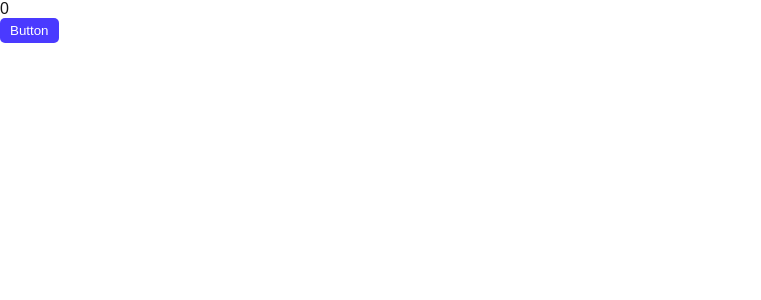
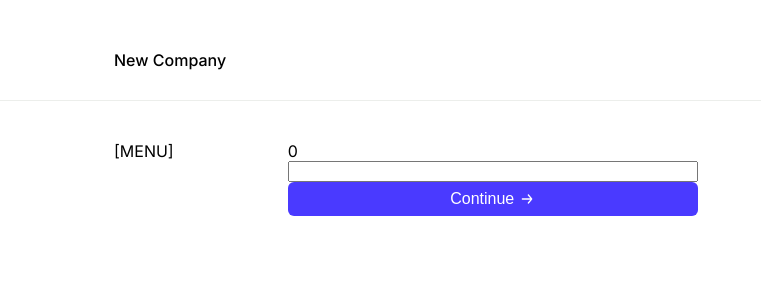
Before and after one commit to nimbomx/technical-challenge-next, a Next.js app: page / in a window 1280 px wide. Shown: the top 300 px of the page, without its empty margins (0-761 px from the left). Built offline with nearby package versions, Linux system fonts and the light colour scheme.

Commit message:
Main Structure

```diff
--- a/src/app/globals.css
+++ b/src/app/globals.css
@@ -1,42 +1,36 @@
 :root {
   --background: #ffffff;
-  --foreground: #171717;
+  --foreground: #000;
+  --primary-color: #4A3AFF;
+  --space: 34px;
+}
+@media (min-width: 768px) {
+  :root{
+      --space: 114px;
+  }
 }
 
 @media (prefers-color-scheme: dark) {
   :root {
-    --background: #0a0a0a;
-    --foreground: #ededed;
+      --background: #2e2d2d;
+      --foreground: #ededed;
   }
 }
 
-html,
-body {
-  max-width: 100vw;
-  overflow-x: hidden;
-}
-
-body {
+html, body {
+  padding: 0;
+  margin: 0;
   color: var(--foreground);
   background: var(--background);
-  font-family: Arial, Helvetica, sans-serif;
+  font-family: "Inter", system-ui;
+  font-optical-sizing: auto;
   -webkit-font-smoothing: antialiased;
   -moz-osx-font-smoothing: grayscale;
-}
-
-* {
-  box-sizing: border-box;
-  padding: 0;
-  margin: 0;
-}
-
-a {
-  color: inherit;
-  text-decoration: none;
+  font-size: 16px;
 }
 
 @media (prefers-color-scheme: dark) {
   html {
-    color-scheme: dark;
+      color-scheme: dark;
   }
 }
--- a/src/app/layout.tsx
+++ b/src/app/layout.tsx
@@ -1,22 +1,19 @@
 import type { Metadata } from "next";
-import localFont from "next/font/local";
 import "./globals.css";
 import StyledComponentsRegistry from "@/lib/registry";
+import { Inter } from "next/font/google";
+import { Main } from "@/components/Main";
+import { Header } from "@/components/Header";
 
-const geistSans = localFont({
-  src: "./fonts/GeistVF.woff",
-  variable: "--font-geist-sans",
-  weight: "100 900",
-});
-const geistMono = localFont({
-  src: "./fonts/GeistMonoVF.woff",
-  variable: "--font-geist-mono",
-  weight: "100 900",
+const inter = Inter({
+  subsets: ["latin"],
+  display: "swap",
+  variable: "--font-inter",
 });
 
 export const metadata: Metadata = {
-  title: "Create Next App",
-  description: "Generated by create next app",
+  title: "Technical Challenge",
+  description: "Next / React",
 };
 
 export default function RootLayout({
@@ -26,9 +23,12 @@ export default function RootLayout({
 }>) {
   return (
     <html lang="en">
-      <body className={`${geistSans.variable} ${geistMono.variable}`}>
+      <body className={`${inter.variable}`}>
         <StyledComponentsRegistry>
-          {children}
+          <Header>New Company</Header>
+          <Main>
+            {children}
+          </Main>
         </StyledComponentsRegistry>
       </body>
     </html>
--- a/src/app/page.tsx
+++ b/src/app/page.tsx
@@ -1,16 +1,32 @@
 'use client'
 
-import { Button } from "@/components/Button";
+import { ContinueButton } from "@/components/ContinueButton";
+import { Loader } from "@/components/Loader";
 import useFormStore from "@/stores/form.store";
+import { useEffect, useState } from "react";
 
 
 export default function Home() {
+  const [isMounted, setIsMounted] = useState(false);
   const count = useFormStore( state => state.count )
   const increment = useFormStore( state => state.increment )
+
+  useEffect(() => {
+    setIsMounted(true);
+  }, []);
+
+  if (!isMounted) {
+    return <Loader>Loading...</Loader>;
+  }
+
   return (
-    <div>
-      <div>{count}</div>
-      <Button onClick={increment}>Button</Button>
-    </div>
+    <>
+      <aside>[MENU]</aside>
+      <article style={{flex:1, display:"flex", flexDirection:"column", maxWidth: "410px"}}>
+        <div>{count}</div>
+        <input type="text" />
+        <ContinueButton onClick={increment} />
+      </article>
+    </>
   );
 }
--- a/src/components/Button.ts
+++ b/src/components/Button.ts
@@ -2,10 +2,17 @@
 import styled from "styled-components";
 
 export const Button = styled.button`
-    background-color: #4A3AFF;
+    background-color: var(--primary-color);
     color: white;
     border: none;
-    border-radius: 5px;
+    font-size: 1em;
+    justify-content: center;
+    align-items: center;
+    gap: 5px;
+    height: 34px;
+    display: flex;
+    font-weight: 400;
+    border-radius: 6px;
     padding-top: 5px;
     padding-bottom: 5px;
     padding-left: 10px;
--- /dev/null
+++ b/src/components/ContinueButton.tsx
@@ -0,0 +1,12 @@
+import { Button } from "@/components/Button";
+import { FC } from "react";
+
+interface Props{
+    onClick: () => void
+}
+export const ContinueButton:FC<Props> = ({onClick}) => {
+    return <Button onClick={onClick}>
+        Continue
+        <img src="/arrow-left.svg" width={16} height={16} alt="" role="presentation"  />
+    </Button>
+}
--- /dev/null
+++ b/src/components/Header.ts
@@ -0,0 +1,14 @@
+"use client";
+
+import styled from "styled-components";
+
+export const Header = styled.header`
+  transition: padding 0.5s ease;
+  border-bottom: 1px solid #ECEEEB;
+  padding-top: 50px;
+  padding-bottom: 30px;
+  padding-left: var(--space);
+  padding-right: var(--space);
+  font-weight: 500;
+  font-size: 16px;
+`;
--- /dev/null
+++ b/src/components/Loader.ts
@@ -0,0 +1,11 @@
+'use client'
+import styled from "styled-components";
+
+export const Loader = styled.div`
+    width: 100vw;
+    height: 100vh;
+    overflow: hidden;
+    display: flex;
+    justify-content: center;
+    align-items: center;
+`
--- /dev/null
+++ b/src/components/Main.ts
@@ -0,0 +1,17 @@
+"use client";
+
+import styled from "styled-components";
+
+export const Main = styled.main`
+
+  padding-top: 40px;
+  padding-left: var(--space);
+  padding-right: var(--space);
+  display: flex;
+  gap: 25px;
+  transition: all 0.5s ease;
+
+  @media (min-width: 768px) {
+    gap: var(--space);
+  }
+`;
```
Also changed, not shown: public/arrow-left.svg (added).
